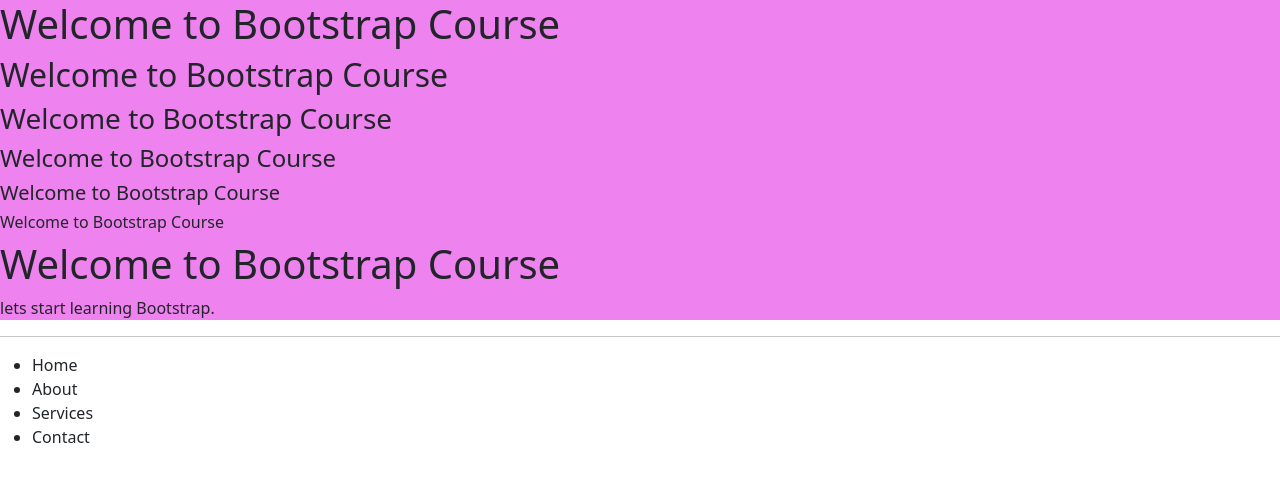
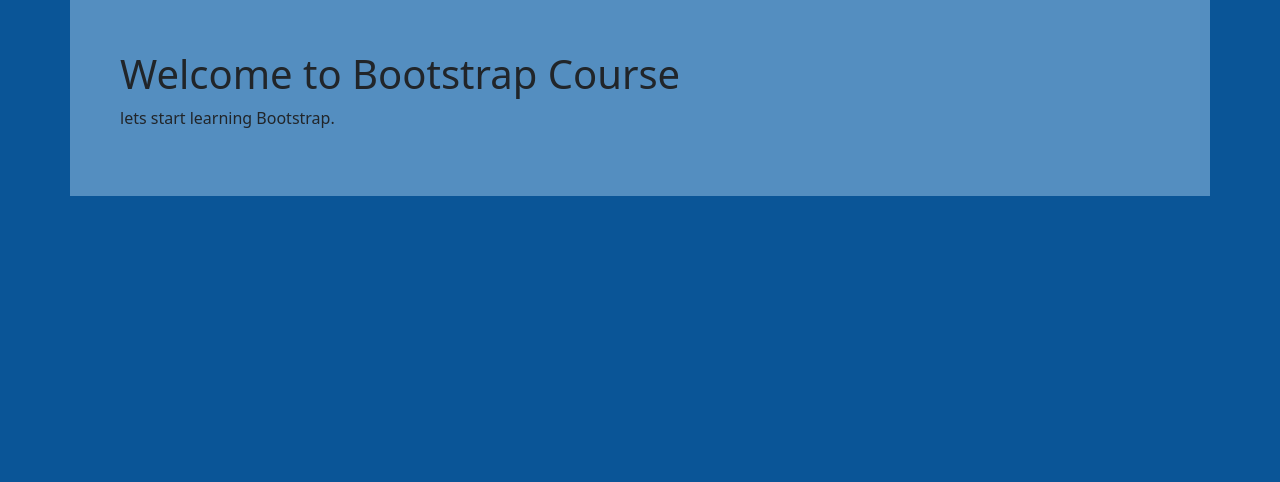
Before and after one commit to gokul-1998/Bootstrap_learnings, a plain HTML site: page bootstrap/index.html in a window 1280 px wide. Drawn offline with Linux system fonts and the light colour scheme.

Commit message:
video 5 completed

```diff
--- a/bootstrap/assets/css/style.css
+++ b/bootstrap/assets/css/style.css
@@ -1,7 +1,13 @@
 body {
-    background-color: rgb(76, 123, 163);
+    background-color: rgb(10, 85, 151);
+
 }
 
-div{
-    background-color: violet;
+div {
+    background-color: rgb(84, 142, 192);
 }
+
+.p50 {
+    padding: 50px;
+}
+/*  this means top,right, bottom , left all will be 50 px spaced */
--- a/bootstrap/index.html
+++ b/bootstrap/index.html
@@ -6,32 +6,17 @@
     <title>Document</title>
     <!-- Bootstrap -->
 
+
+    <link rel="stylesheet" href="./assets/css/bootstrap.min.css">
     <link rel="stylesheet" href="./assets/css/style.css">
-    <link rel="stylesheet" href="./assets/css/bootstrap.min.css">
     <!--  min.css means minified css (compressed) -->
 </head>
 <body>
+    <div class="container p50">
+        <h1>Welcome to  Bootstrap Course</h1>
 
-    <div>
-
-        <h1>Welcome to  Bootstrap Course</h1>
-        <h2>Welcome to  Bootstrap Course</h2>
-        <h3>Welcome to  Bootstrap Course</h3>
-        <h4>Welcome to  Bootstrap Course</h4>
-        <h5>Welcome to  Bootstrap Course</h5>
-        <h6>Welcome to  Bootstrap Course</h6>
-        <h1>Welcome to  Bootstrap Course</h1>
         <p>lets start  learning Bootstrap.</p>
     </div>
-
-    <hr>
-
-    <ul>
-        <li>Home</li>
-        <li>About</li>
-        <li>Services</li>
-        <li>Contact</li>
-    </ul>
 
 
 
```
Also changed, not shown: part1/image-4.png (added), part1/image-5.png (added), 1 other file.
